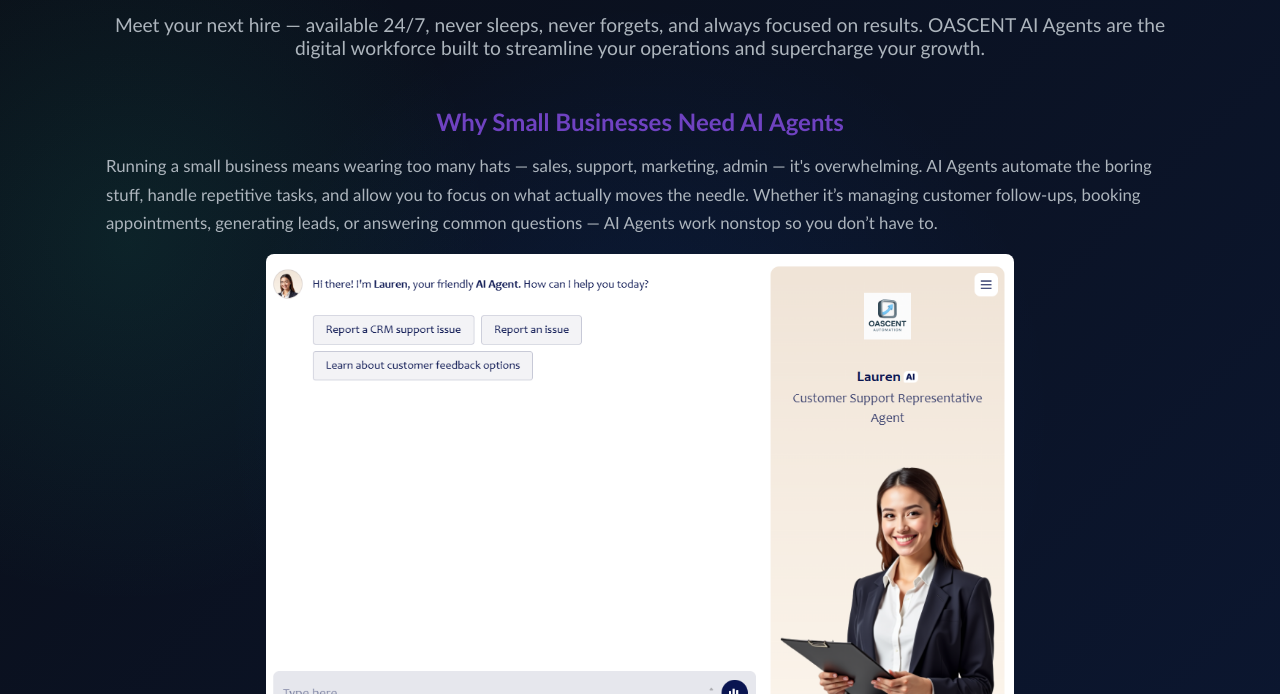
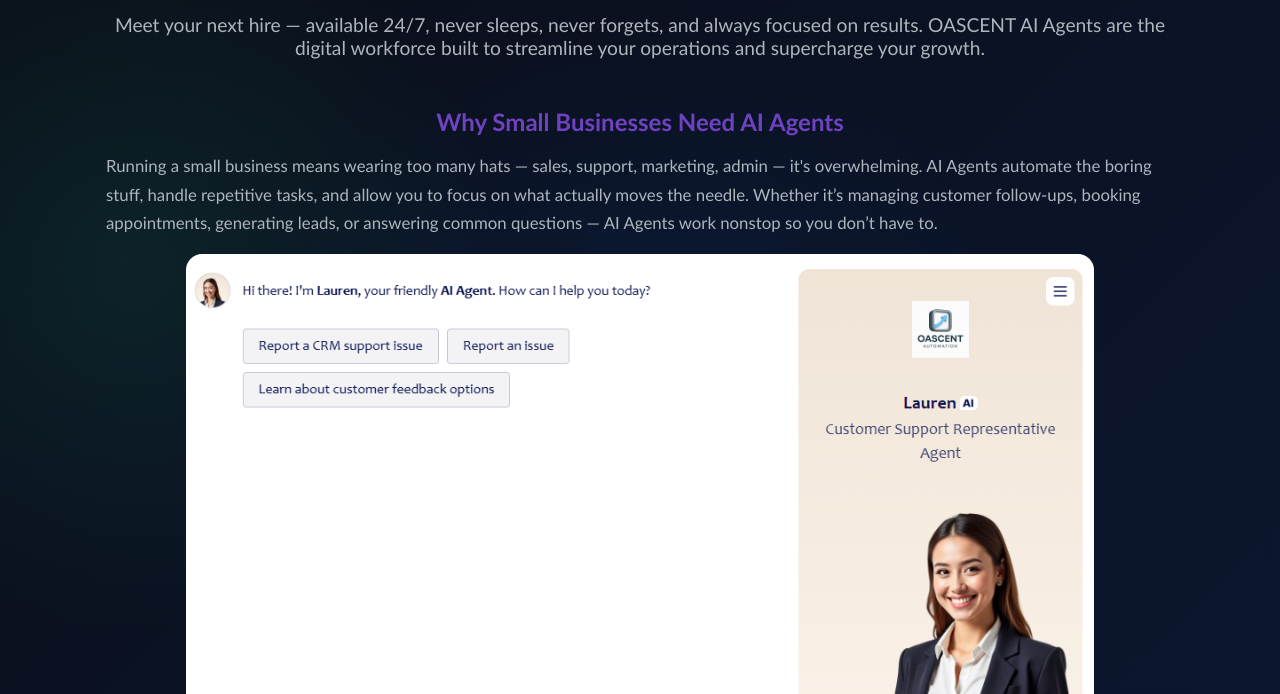
Before and after one commit to Oascent1/The-machine, a plain HTML site: page aiagent.html in a window 1280 px wide. Shown: the part 106-800 px from the top of the page. Drawn offline with Linux system fonts and the light colour scheme; a script that the page names is missing.

Commit message:
Update aiagent.html

```diff
--- a/aiagent.html
+++ b/aiagent.html
@@ -137,7 +137,7 @@
         Running a small business means wearing too many hats — sales, support, marketing, admin — it's overwhelming. AI Agents automate the boring stuff, handle repetitive tasks, and allow you to focus on what actually moves the needle. Whether it’s managing customer follow-ups, booking appointments, generating leads, or answering common questions — AI Agents work nonstop so you don’t have to.
       </p>
       <div class="section" style="text-align: center;">
-  <img src="lau.png" alt="AI Agent Illustration" style="max-width: 70%; height: auto; border-radius: .5rem; margin: 1rem 0;" />
+  <img src="lau.png" alt="AI Agent Illustration" style="max-width: 85%; height: auto; border-radius: 1rem; margin: 1rem 0;" />
 </div>
 
 
```
